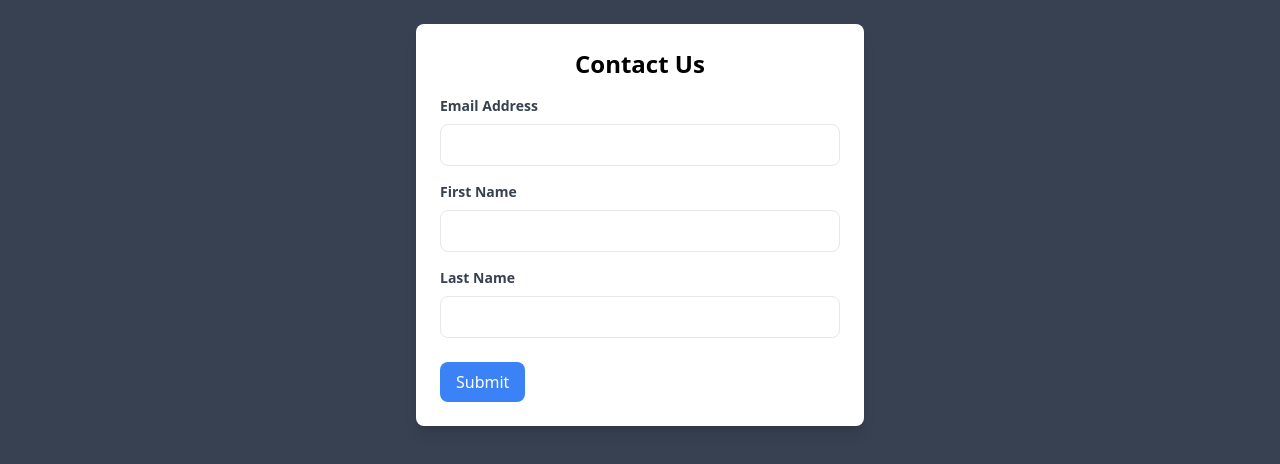
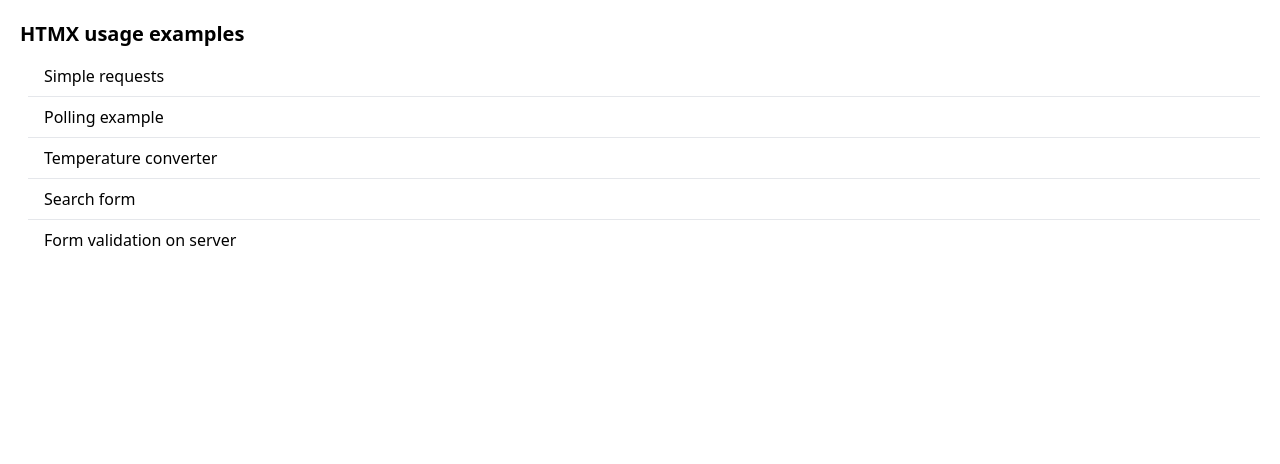
Before and after one commit to MaccKOT/htmx-tutorial, a website: page public/index.html in a window 1280 px wide. Drawn offline with nearby package versions, Linux system fonts and the light colour scheme.

Commit message:
Added index page for all examples

```diff
--- a/public/index.html
+++ b/public/index.html
@@ -4,39 +4,39 @@
 <head>
   <meta charset="UTF-8">
   <meta name="viewport" content="width=device-width, initial-scale=1.0">
-  <title>HTMX Crash Course | Form Validation</title>
+  <title>HTMX Crash Course | Index Page</title>
   <script src="https://unpkg.com/htmx.org@1.9.10"
     integrity="sha384-D1Kt99CQMDuVetoL1lrYwg5t+9QdHe7NLX/SoJYkXDFfX37iInKRy5xLSi8nO7UC"
     crossorigin="anonymous"></script>
   <script src="https://cdn.tailwindcss.com"></script>
 </head>
 
-<body class="bg-gray-700">
-  <form class="max-w-md mx-auto p-6 bg-white rounded-lg shadow-lg mt-6">
-    <h1 class="text-2xl font-bold mb-4 text-center">Contact Us</h1>
-    <div class="mb-4" hx-target="this" hx-swap="outerHTML">
-      <label class="block text-gray-700 text-sm font-bold mb-2" for="email">Email Address</label>
-      <input name="email" hx-post="/contact/email"
-        class="border rounded-lg py-2 px-3 w-full focus:outline-none focus:border-blue-500" type="email" id="email"
-        required />
-    </div>
-    <div class="mb-4">
-      <label class="block text-gray-700 text-sm font-bold mb-2" for="firstName">First Name</label>
-      <input type="text" name="firstName"
-        class="border rounded-lg py-2 px-3 w-full focus:outline-none focus:border-blue-500" id="firstName" required />
-    </div>
-    <div class="mb-6">
-      <label class="block text-gray-700 text-sm font-bold mb-2" for="lastName">Last Name</label>
-      <input type="text" name="lastName"
-        class="border rounded-lg py-2 px-3 w-full focus:outline-none focus:border-blue-500" id="lastName" required />
-    </div>
-    <div class="flex items-center justify-between">
-      <button class="px-4 py-2 bg-blue-500 text-white rounded-lg hover:bg-blue-600 focus:outline-none focus:bg-blue-600"
-        type="submit">
-        Submit
-      </button>
-    </div>
-  </form>
+<body class="m-5">
+  <h1 class=" text-2xl mb-2 block font-sans text-xl font-semibold leading-snug tracking-normal text-blue-gray-900
+  antialiased">
+    HTMX usage examples</h1>
+  <ol class="mt-2 ml-2">
+    <li
+      class="px-4 py-2 bg-white hover:bg-sky-100 hover:text-sky-900 border-b last:border-none border-gray-200 transition-all duration-300 ease-in-out">
+      <a href="requests.html">Simple requests</a>
+    </li>
+    <li
+      class="px-4 py-2 bg-white hover:bg-sky-100 hover:text-sky-900 border-b last:border-none border-gray-200 transition-all duration-300 ease-in-out">
+      <a href="polling.html">Polling example</a>
+    </li>
+    <li
+      class="px-4 py-2 bg-white hover:bg-sky-100 hover:text-sky-900 border-b last:border-none border-gray-200 transition-all duration-300 ease-in-out">
+      <a href="temperature.html">Temperature converter</a>
+    </li>
+    <li
+      class="px-4 py-2 bg-white hover:bg-sky-100 hover:text-sky-900 border-b last:border-none border-gray-200 transition-all duration-300 ease-in-out">
+      <a href="search.html">Search form</a>
+    </li>
+    <li
+      class="px-4 py-2 bg-white hover:bg-sky-100 hover:text-sky-900 border-b last:border-none border-gray-200 transition-all duration-300 ease-in-out">
+      <a href="validation.html">Form validation on server</a>
+    </li>
+  </ol>
 </body>
 
 </html>
```
Also changed, not shown: public/validation.html (added, +42 -0 lines), readme.md.
